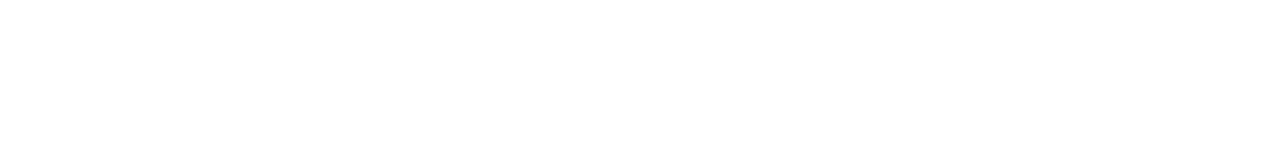
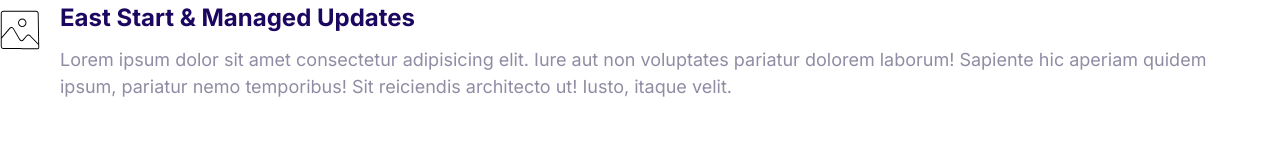
Before and after one commit to TwoEyeSea/Moshify-Repo, a plain HTML site: page index.html in a window 1280 px wide. Drawn offline with Linux system fonts and the light colour scheme.

Commit message:
media objects components built, 2nd commit....

```diff
--- a/CSS/styles.css
+++ b/CSS/styles.css
@@ -452,4 +452,21 @@ a {
     font-size: 1.7rem;
   }
 }
-/* Need to add list elements and button next */
+
+/* Media */
+
+.media {
+  display: flex;
+}
+
+.media__title {
+  margin-top: 0;
+}
+
+.media__body {
+  margin: 0 2rem;
+}
+
+.media__image {
+  margin-top: 1rem;
+}
--- a/index.html
+++ b/index.html
@@ -11,5 +11,21 @@
     <link rel="stylesheet" href="/CSS/normalize.css" />
     <link rel="stylesheet" href="/CSS/styles.css" />
   </head>
-  <body></body>
+  <body>
+    <div class="media">
+      <div class="media__image">
+        <svg class="icon icon--primary">
+          <use xlink:href="images/sprite.svg#snap"></use>
+        </svg>
+      </div>
+      <div class="media__body">
+        <h3 class="media__title">East Start & Managed Updates</h3>
+        <p>
+          Lorem ipsum dolor sit amet consectetur adipisicing elit. Iure aut non voluptates pariatur dolorem laborum!
+          Sapiente hic aperiam quidem ipsum, pariatur nemo temporibus! Sit reiciendis architecto ut! Iusto, itaque
+          velit.
+        </p>
+      </div>
+    </div>
+  </body>
 </html>
```
